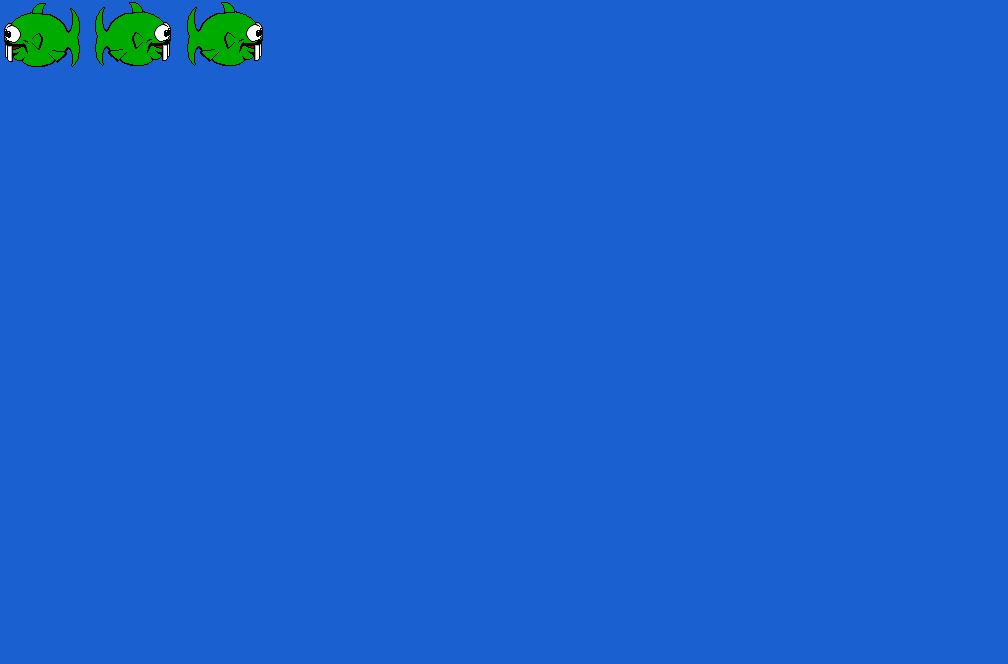
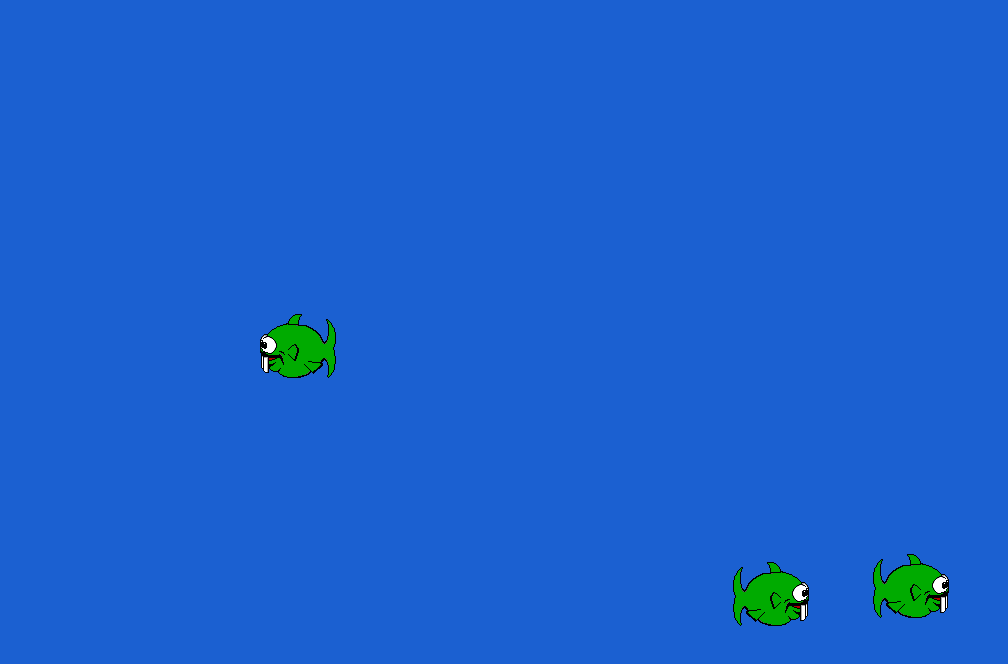
Before and after one commit to PeterBreen/reactfish, a React (Create React App) app: page / in a window 1280 px wide. Shown: the top 664 px of the page, without its empty margins (0-1008 px from the left). Built offline with nearby package versions, Linux system fonts and the light colour scheme.

Commit message:
init sass structure

```diff
--- a/src/index.css
+++ b/src/index.css
@@ -1,8 +1,62 @@
+/* http://meyerweb.com/eric/tools/css/reset/
+   v2.0 | 20110126
+   License: none (public domain)
+*/
+html, body, div, span, applet, object, iframe,
+h1, h2, h3, h4, h5, h6, p, blockquote, pre,
+a, abbr, acronym, address, big, cite, code,
+del, dfn, em, img, ins, kbd, q, s, samp,
+small, strike, strong, sub, sup, tt, var,
+b, u, i, center,
+dl, dt, dd, ol, ul, li,
+fieldset, form, label, legend,
+table, caption, tbody, tfoot, thead, tr, th, td,
+article, aside, canvas, details, embed,
+figure, figcaption, footer, header, hgroup,
+menu, nav, output, ruby, section, summary,
+time, mark, audio, video {
+  margin: 0;
+  padding: 0;
+  border: 0;
+  font-size: 100%;
+  font: inherit;
+  vertical-align: baseline; }
+
+/* HTML5 display-role reset for older browsers */
+article, aside, details, figcaption, figure,
+footer, header, hgroup, menu, nav, section {
+  display: block; }
+
+body {
+  line-height: 1; }
+
+ol, ul {
+  list-style: none; }
+
+blockquote, q {
+  quotes: none; }
+
+blockquote:before, blockquote:after,
+q:before, q:after {
+  content: '';
+  content: none; }
+
+table {
+  border-collapse: collapse;
+  border-spacing: 0; }
+
 body {
   margin: 0;
   padding: 0;
   font-family: sans-serif;
   background-color: #1b60d1;
   height: 100vh;
-  width: 100vw;
-}
+  width: 100vw; }
+
+.ft-basis {
+  margin: 70px; }
+
+.ft-basis img {
+  position: absolute; }
+
+/*# sourceMappingURL=index.css.map */
```
Also changed, not shown: 1 other file (tests, documents, lock files or other folders).
